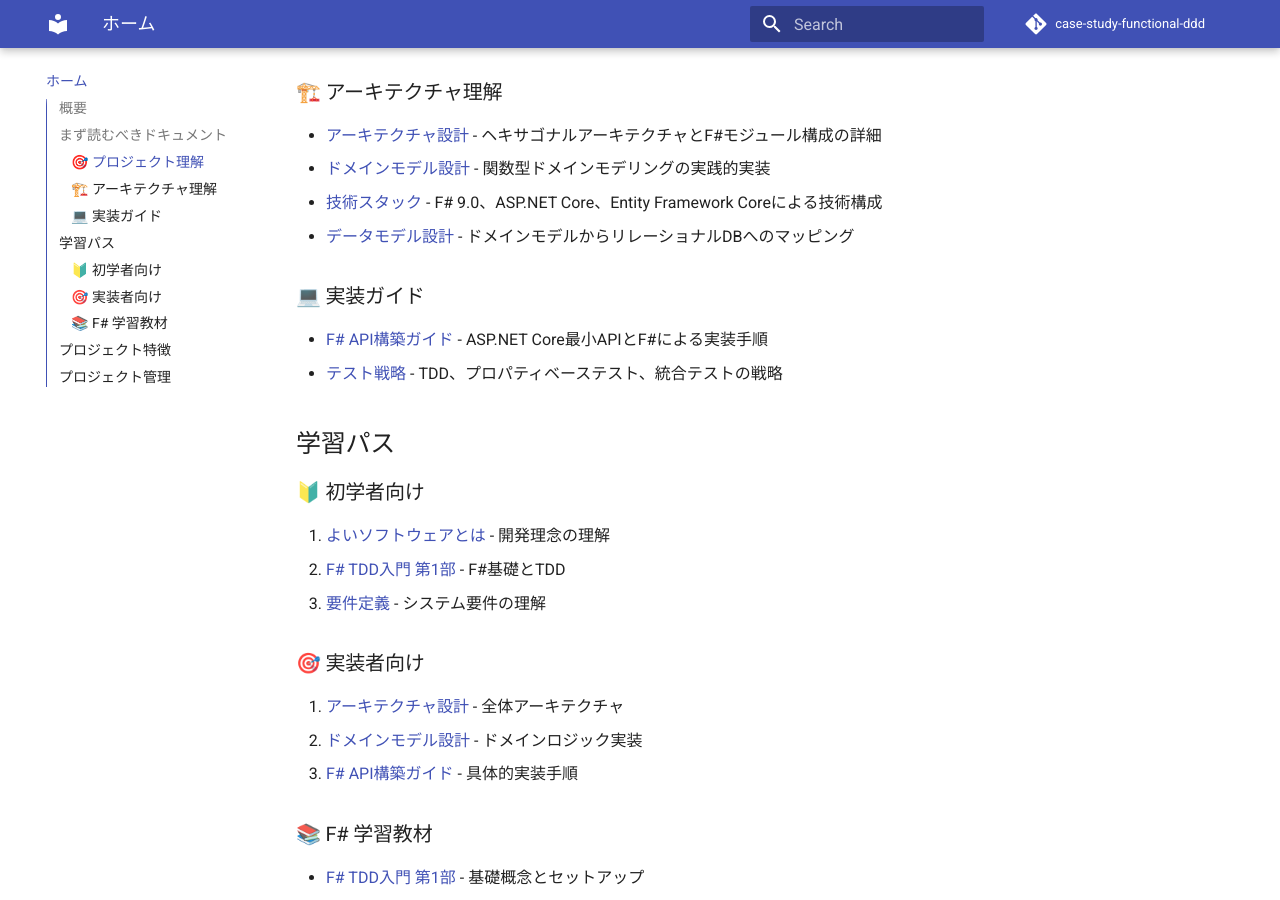
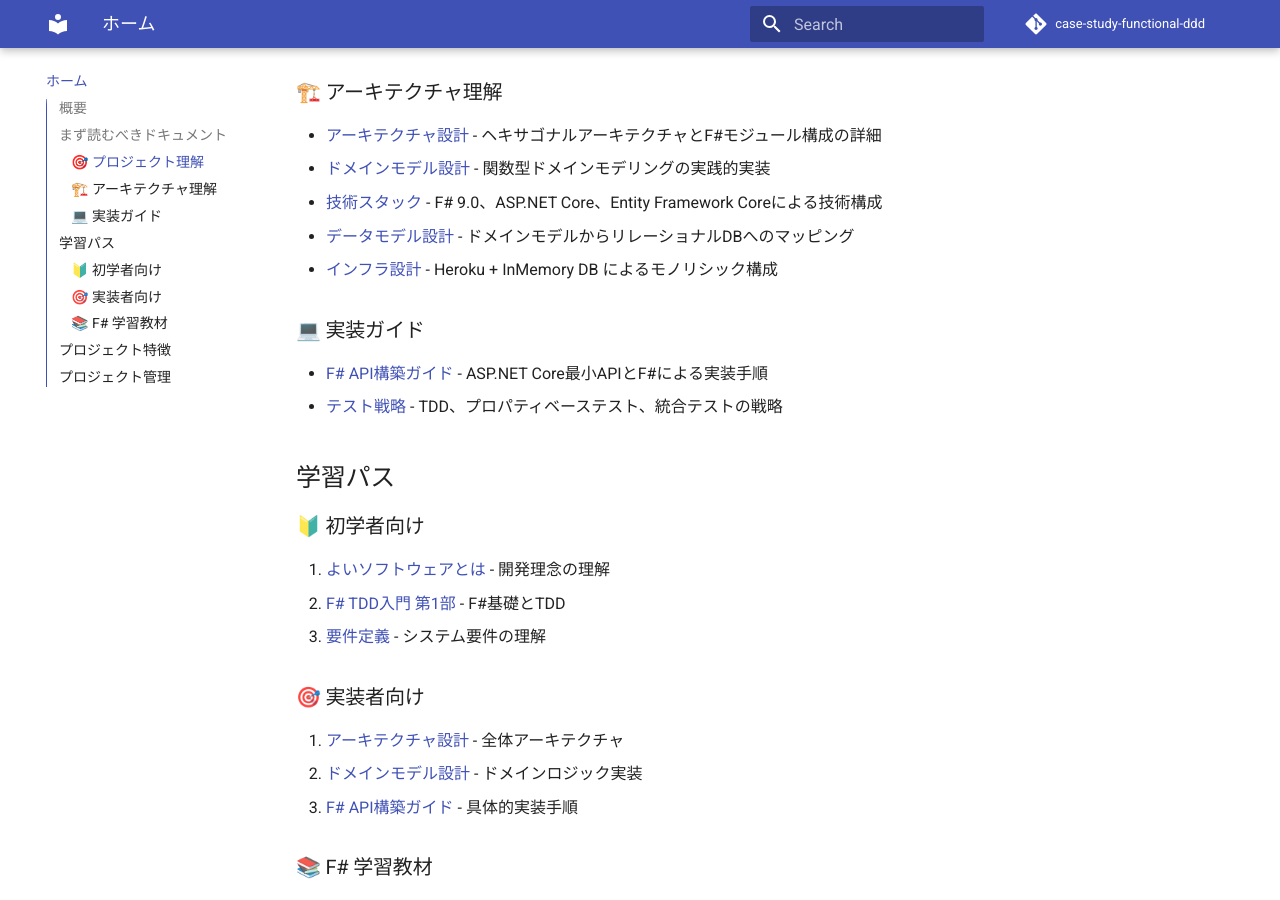
Before and after one commit to k2works/case-study-functional-ddd, an MkDocs documentation site: the page built from docs/index.md, in a window 1280 px wide and 900 px high, scrolled down 590 px. Built offline with MkDocs 1.6.1 and Material for MkDocs 9.7.7, drawn with Linux system fonts in a browser that asks for light colours; comment, search, counter and statistics services are not loaded.

Commit message:
docs: update navigation for infrastructure architecture
ドキュメントサイトのナビゲーションにインフラストラクチャアーキテクチャを追加

変更内容:
- docs/index.md: アーキテクチャ理解セクションに「インフラ設計」リンクを追加
- mkdocs.yml: 設計カテゴリに「インフラ設計」ページを追加

これにより、Heroku + InMemory DB によるモノリシック構成の設計書が
ドキュメントサイトから参照可能になります。

🤖 Generated with [Claude Code](https://claude.com/claude-code)

Co-Authored-By: Claude <noreply@anthropic.com>

```diff
--- a/docs/index.md
+++ b/docs/index.md
@@ -17,6 +17,7 @@
 - [ドメインモデル設計](./design/domain_model.md) - 関数型ドメインモデリングの実践的実装
 - [技術スタック](./design/tech_stack.md) - F# 9.0、ASP.NET Core、Entity Framework Coreによる技術構成
 - [データモデル設計](./design/data-model.md) - ドメインモデルからリレーショナルDBへのマッピング
+- [インフラ設計](./design/architecture_infrastructure.md) - Heroku + InMemory DB によるモノリシック構成
 
 ### 💻 実装ガイド
 - [F# API構築ガイド](./reference/F#API構築ガイド.md) - ASP.NET Core最小APIとF#による実装手順
--- a/mkdocs.yml
+++ b/mkdocs.yml
@@ -66,6 +66,7 @@ nav:
     - アーキテクチャ設計: design/architecture.md
     - ドメインモデル設計: design/domain_model.md
     - データモデル設計: design/data-model.md
+    - インフラ設計: design/architecture_infrastructure.md
     - 技術スタック: design/tech_stack.md
     - テスト戦略: design/test_strategy.md
   - 実装ガイド:
```
